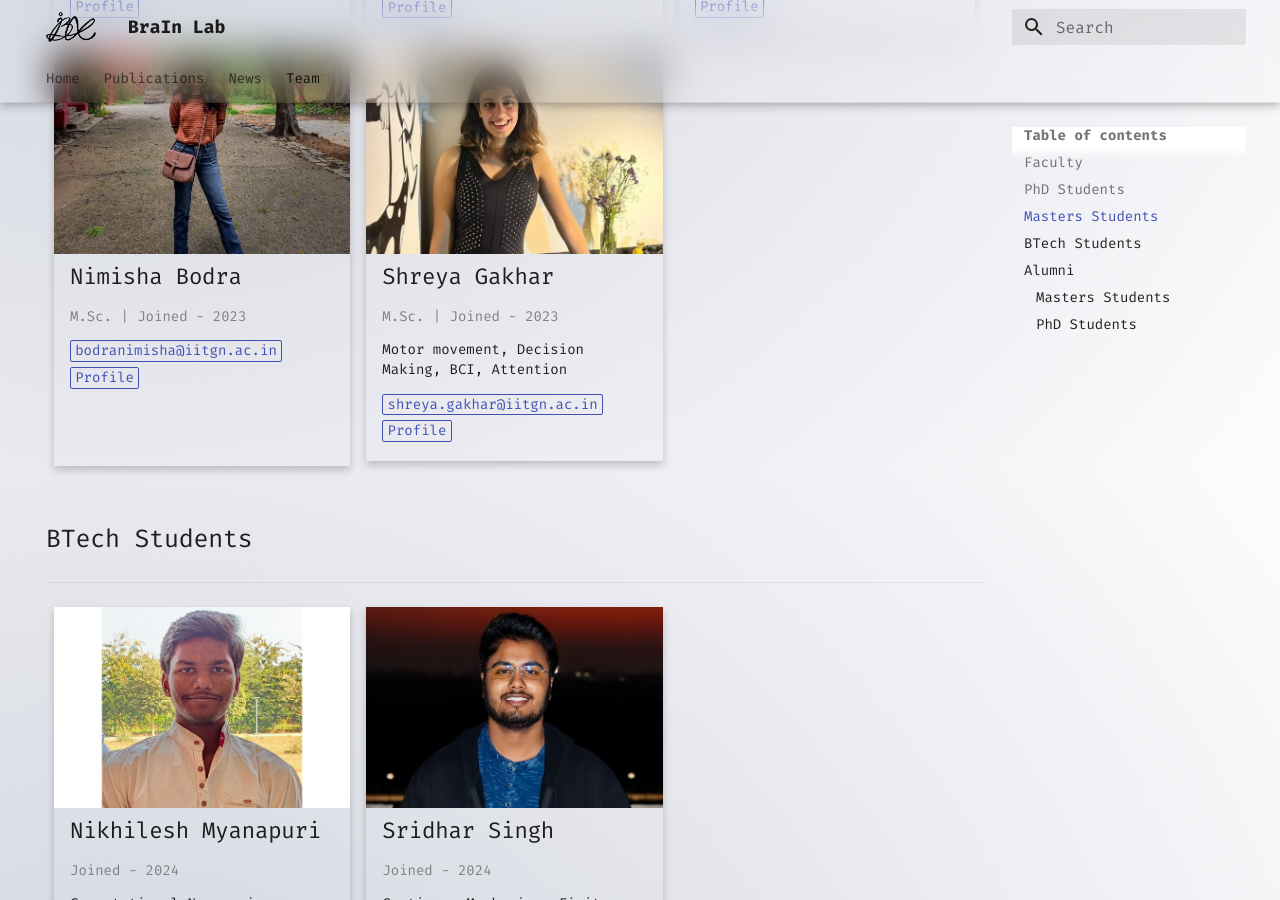
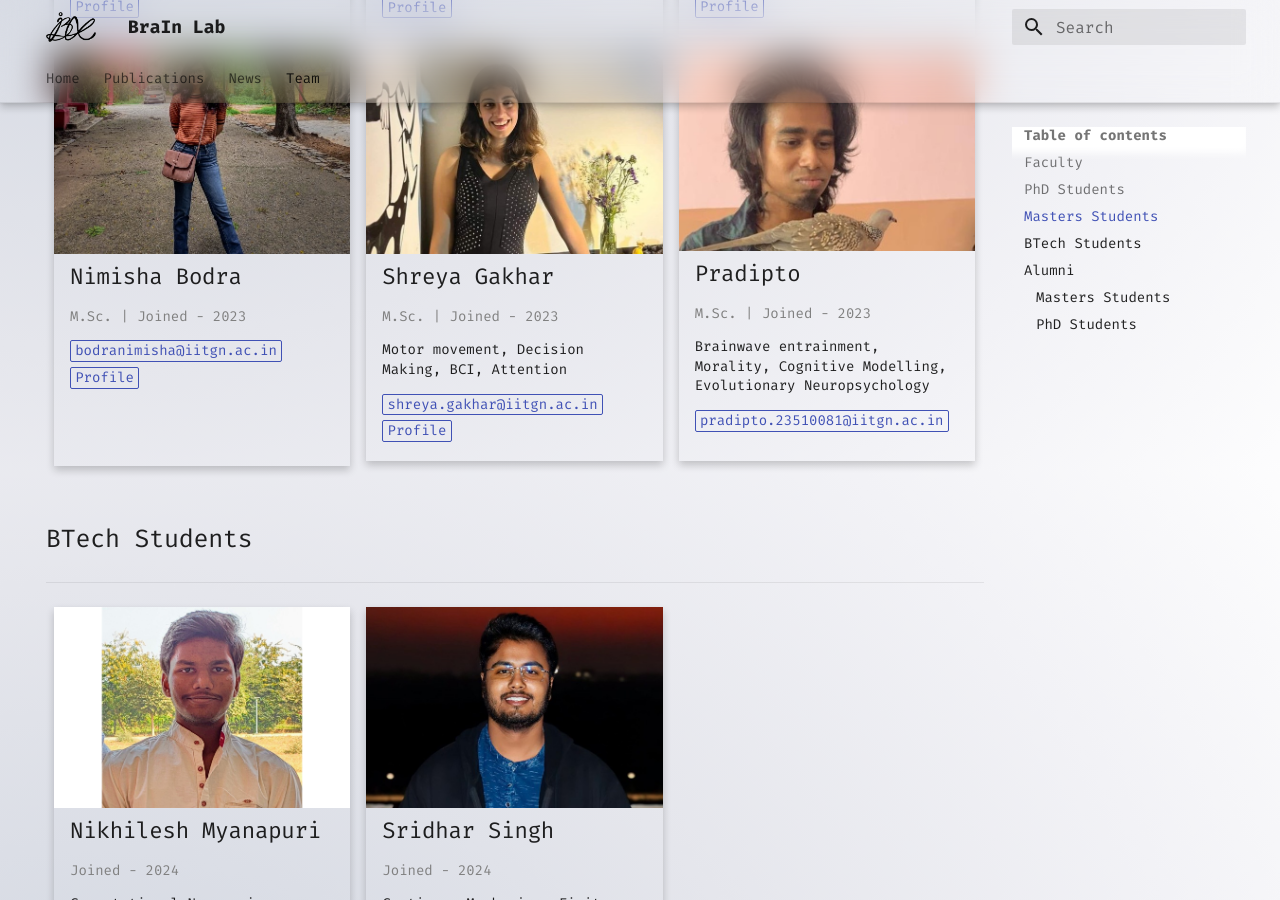
Before and after one commit to brain-informatics/brain-informatics.github.io, an MkDocs documentation site: the page built from docs/team.md, in a window 1280 px wide and 900 px high, scrolled down 2296 px. Built offline with MkDocs 1.6.1 and Material for MkDocs 9.7.7, drawn with Linux system fonts in a browser that asks for light colours.

Commit message:
added a memeber to team page

```diff
--- a/docs/team.md
+++ b/docs/team.md
@@ -189,6 +189,19 @@ hide:
       </div>
     </div>
   </div>
+
+  <div class="tcolumn">
+    <div class="tcard">
+      <img src="/assets/team/pradipto.jpg" alt="Pradipto" style="width:100%">
+      <div class="tcontainer" markdown="1">
+        <h2>Pradipto</h2>
+        <p class="ttitle">M.Sc. | Joined - 2023</p>
+        <p>Brainwave entrainment, Morality, Cognitive Modelling, Evolutionary Neuropsychology</p>
+        <p><a href="mailto:pradipto.23510081@iitgn.ac.in" class="pub_button">pradipto.23510081@iitgn.ac.in</a></p>
+        <div style="height:10.52px;"></div>
+      </div>
+    </div>
+  </div>
 </div>
 
 ## BTech Students
```
Also changed, not shown: docs/assets/team/pradipto.jpg (added).
